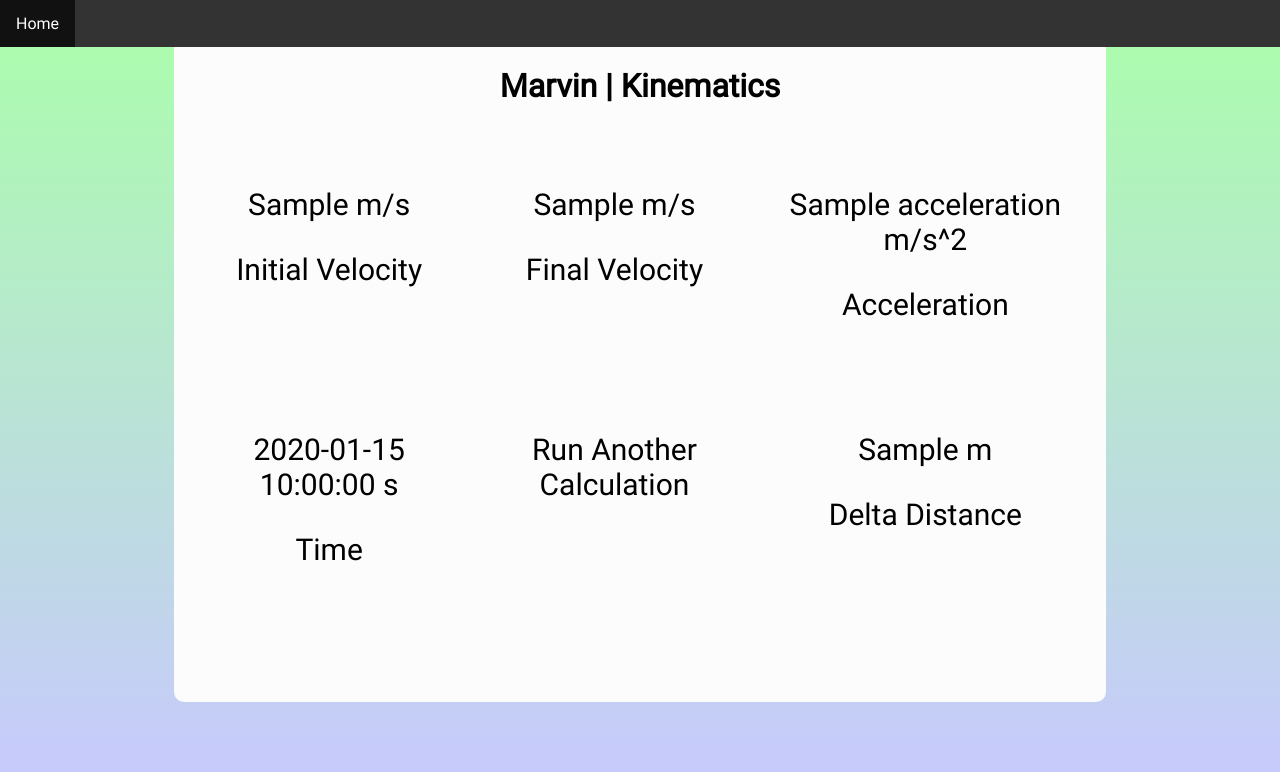
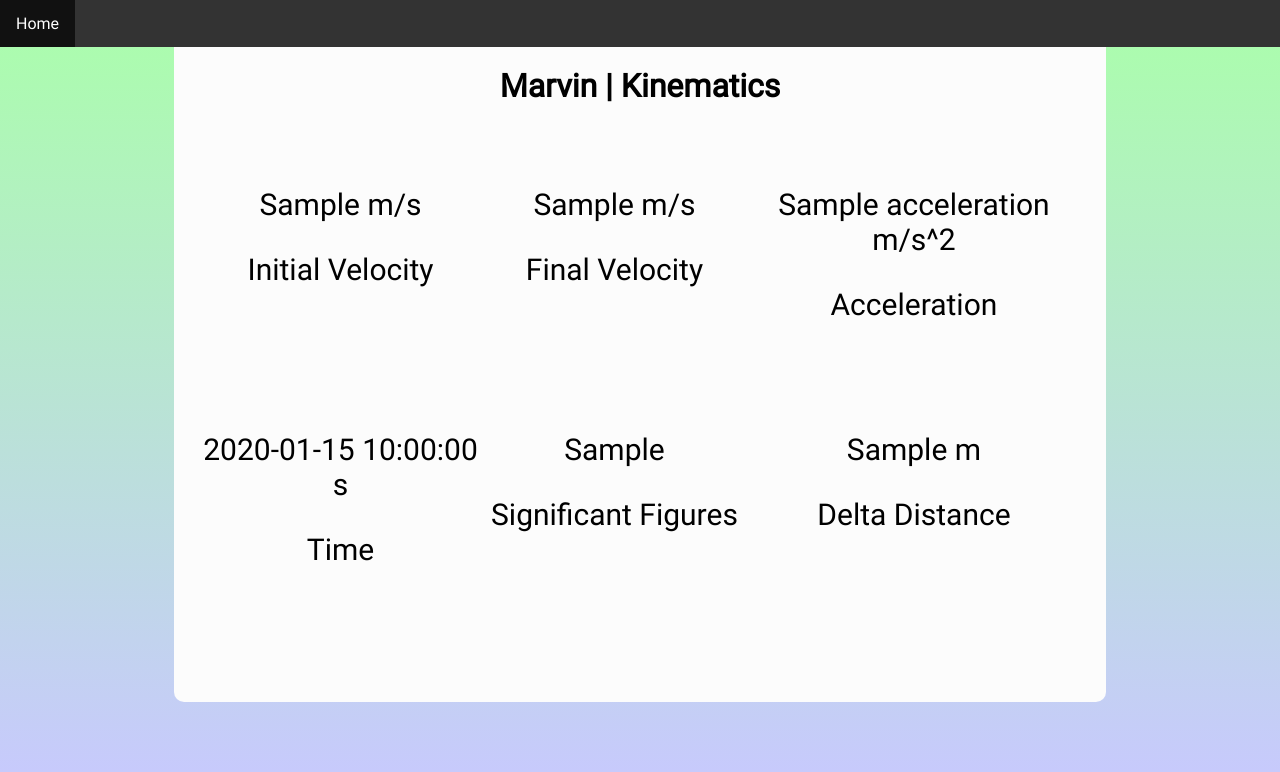
Before and after one commit to RafaelCenzano/Marvin-V4, a Flask app: template marvin/templates/kinematicsSuccess.html in a window 1280 px wide. Shown: the top 772 px of the page. Run offline with Flask 2, Linux system fonts and the light colour scheme; the template is opened without the code that fills it: most values are stand-ins (such as "Sample title", 1, 10 or a date in 2020).

Commit message:
display sig figs

```diff
--- a/marvin/templates/kinematicsSuccess.html
+++ b/marvin/templates/kinematicsSuccess.html
@@ -28,7 +28,8 @@
     <p>Time</p>
   </div>
   <div>
-    <p>Run Another Calculation</p>
+    <p>{{ physicsdata.sigFigs }}</p>
+    <p>Significant Figures</p>
   </div>
   <div>
     <p>{{ physicsdata.deltaDistance }} m</p>
```
